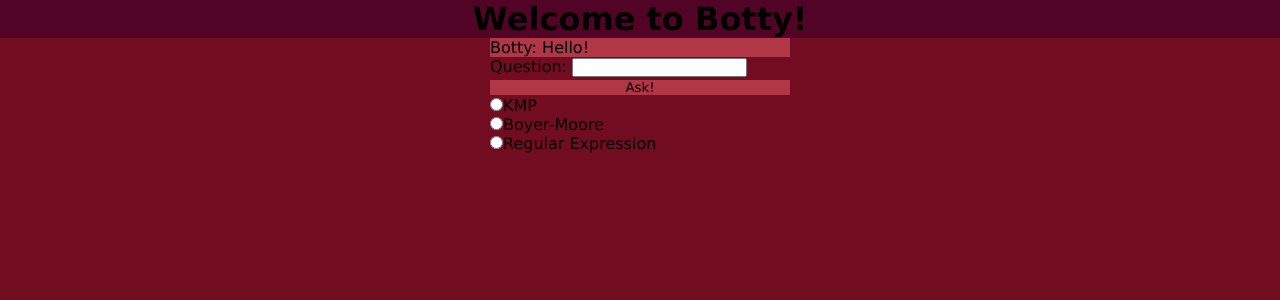
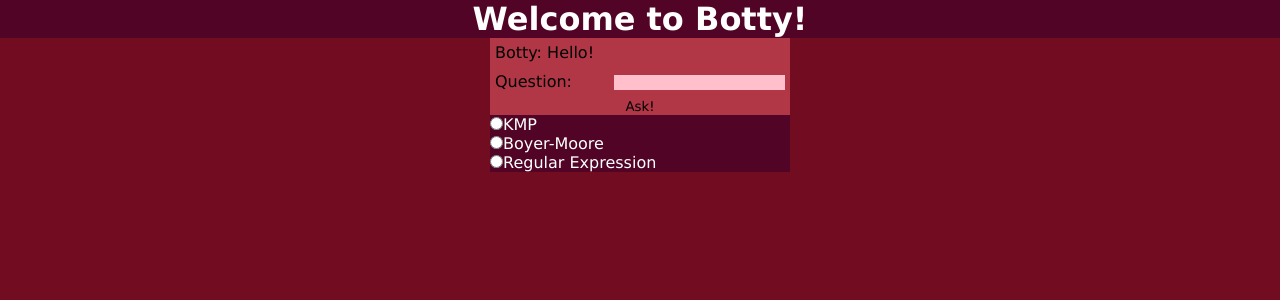
Before and after one commit to AidilRiski/Chatbot, a PHP site: page / in a window 1280 px wide. Shown: the top 300 px of the page. Run offline with PHP 8.4, Linux system fonts and the light colour scheme.

Commit message:
Still designing.

```diff
--- a/index.php
+++ b/index.php
@@ -93,12 +93,16 @@
         </div>
         <div id="inputArea">
             <form id="inputForm" action="index.php" method="post">
-                <div id='queryArea'>
-                    Question:
-                    <input type="text" name="query" id="queryBox"><br>
+                <div id="queryArea">
+                    <div id="questionLabel">
+                        Question:
+                    </div>
+                    <div id="queryDiv">
+                        <input type="text" name="query" id="queryBox"><br>
+                    </div>
                 </div>
                 <div id="submitArea">
-                    <input type="submit" value="Ask!" class="button"><br>
+                    <input type="submit" value="Ask!" class="myButton"><br>
                 </div>
                 <div id='solveMethodArea'>
                     <input type="radio" name="solveMethod" value="kmp">KMP<br>
--- a/style.css
+++ b/style.css
@@ -4,20 +4,31 @@
     font-family: Verdana, Geneva, Tahoma, sans-serif;
 }
 
+.lightText{
+    color: white;
+}
+
 body{
     background-color: #720c21;
 }
 
-#inputForm{
-    width: 300px;
-    margin: 0 auto;
+#queryArea{
+    padding: 5px;
+    box-sizing: border-box;
+    display: flex;
+    flex-direction: row;
+    flex-wrap: wrap;
+    justify-content: space-between;
 }
 
-#queryArea{
-    align-content: space-around;
+#queryBox{
+    margin: 0;
+    padding: 0;
+    border: none;
+    background-color: pink;
 }
 
-.button{
+.myButton{
     width: 100%;
     margin: 0 auto;
     background-color: #b13646;
@@ -25,7 +36,12 @@
     border: none;
 }
 
+ul, ol{
+    list-style-position: inside;
+}
+
 #titleBar{
+    color: white;
     background-color: #510425;
     text-align: center;
 }
@@ -33,15 +49,19 @@
 #textArea{
     width: 300px;
     margin: 0 auto;
+    padding: 5px;
+    box-sizing: border-box;
     background-color: #b13646;
 }
 
-#textBound{
-    margin: 0 auto;
+#inputArea{
+    width: 300px;
+    margin: auto;
+    box-sizing: border-box;
+    background-color: #b13646;
 }
 
-#inputArea{
+#solveMethodArea{
+    color: white;
     background-color: #510425;
-    margin: auto;
-    display: inline;
 }
```
